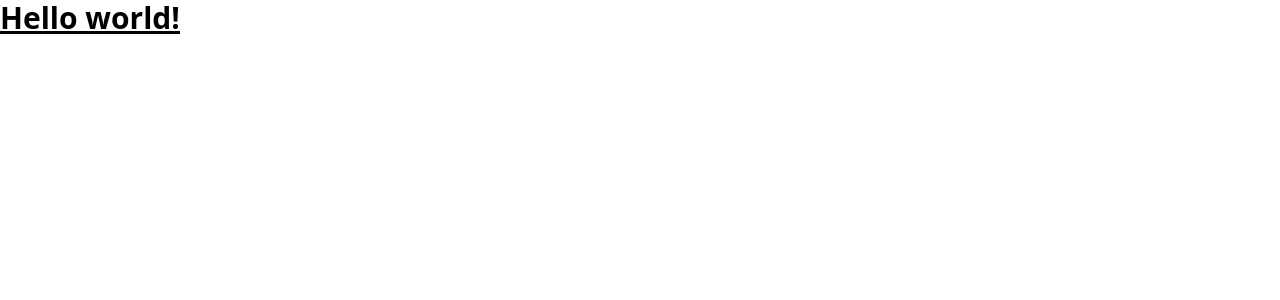
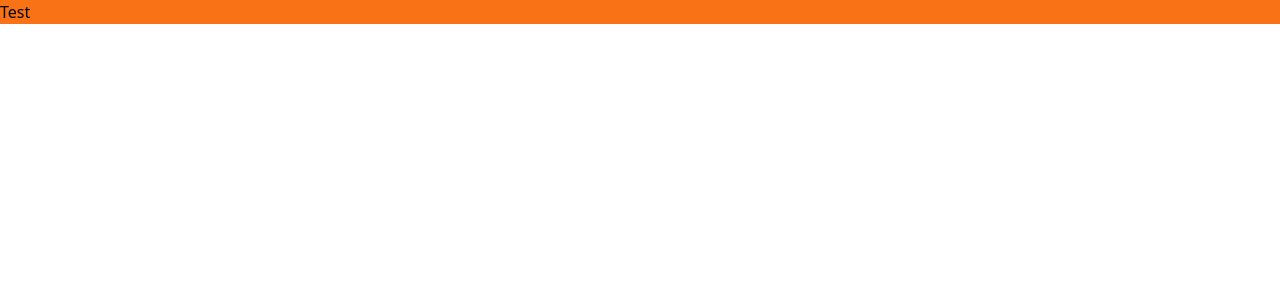
Before and after one commit to cvanh/projectweek-periode6, a Next.js app in the folder my-project/: page / in a window 1280 px wide. Shown: the top 300 px of the page. Built offline with nearby package versions, Linux system fonts and the light colour scheme.

Commit message:
Current Commit

```diff
--- a/my-project/pages/index.js
+++ b/my-project/pages/index.js
@@ -1,7 +1,7 @@
 export default function Home() {
   return (
-      <h1 className="text-3xl font-bold underline">
-        Hello world!
-      </h1>
+      <div className="container mx-auto bg-orange-500">
+          <h1>Test</h1>
+      </div>
   )
 }
```
